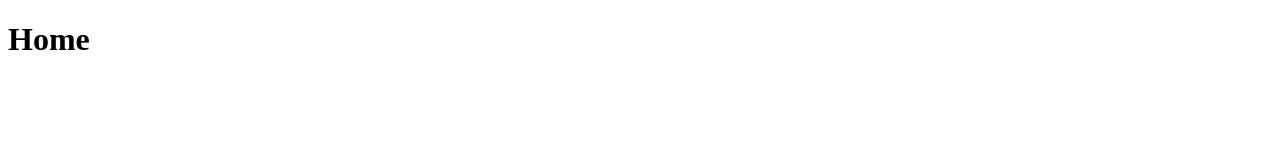
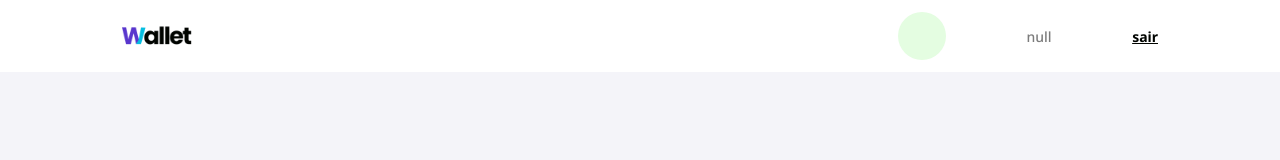
Before and after one commit to carlosartur32/wallet-app-frontend, a plain HTML site: page src/pages/home/index.html in a window 1280 px wide. Drawn offline with Linux system fonts and the light colour scheme.

Commit message:
feat:implement header at home page

```diff
--- a/src/pages/home/index.html
+++ b/src/pages/home/index.html
@@ -2,9 +2,23 @@
 <html>
   <head>
     <title>Wallet App Home</title>
+    <link rel="stylesheet" href="../../../styles.css" />
+    <link rel="stylesheet" href="styles.css" />
     <script src="index.js"></script>
   </head>
-  <div>
-    <h1>Home</h1>
-  </div>
+  <body>
+    <div class="home-content-container">
+      <div class="navbar">
+        <img
+          class="logo-navbar"
+          src="../../../src/img/logo.png"
+          alt="Logo Wallet App"
+        />
+        <div id="navbar-user-container" class="navbar-user-container">
+          <div id="navbar-user-avatar" class="navbar-user-avatar"></div>
+        </div>
+      </div>
+      <h1>Home</h1>
+    </div>
+  </body>
 </html>
--- a/src/pages/home/index.js
+++ b/src/pages/home/index.js
@@ -1,4 +1,29 @@
+const onLoadUserInfo = () => {
+  const email = localStorage.getItem("@WalletApp:userEmail");
+  const name = localStorage.getItem("@WalletApp:userName");
+
+  const navbarUserInfo = document.getElementById("navbar-user-container");
+  const navbarUserAvatar = document.getElementById("navbar-user-avatar");
+
+  // add user email
+  const emailElement = document.createElement("p");
+  const emailText = document.createTextNode(email);
+  emailElement.appendChild(emailText);
+  navbarUserInfo.appendChild(emailElement);
+
+  // add logout link
+  const logoutElement = document.createElement("a");
+  const logoutText = document.createTextNode("sair");
+  logoutElement.appendChild(logoutText);
+  navbarUserInfo.appendChild(logoutElement);
+
+  // add user first letter inside avatar
+  const nameElement = document.createElement("h3");
+  const nameText = document.createTextNode(name.charAt(0));
+  nameElement.appendChild(nameText);
+  navbarUserAvatar.appendChild(nameElement);
+};
+
 window.onload = () => {
-  const email = localStorage.getItem("@WalletApp:userEmail");
-  console.log(email);
+  onLoadUserInfo();
 };
--- /dev/null
+++ b/src/pages/home/styles.css
@@ -0,0 +1,49 @@
+.home-content-container {
+  display: flex;
+  flex-direction: column;
+  align-items: flex-start;
+  justify-content: flex-start;
+  width: 100vw;
+  height: 100vh;
+  background-color: #f4f4f9;
+}
+
+.navbar {
+  display: flex;
+  flex-direction: row;
+  align-items: center;
+  justify-content: space-between;
+  height: 72px;
+  width: 100vw;
+  background-color: #ffffff;
+  position: fixed;
+  top: 0px;
+  left: 0px;
+  right: 0px;
+  padding: 24px 122px;
+  box-sizing: border-box;
+}
+
+.logo-navbar {
+  height: 24px;
+  width: auto;
+}
+
+.navbar-user-container {
+  display: flex;
+  align-items: center;
+  justify-content: space-between;
+  width: 260px;
+  height: 100%;
+  flex-direction: row;
+}
+
+.navbar-user-avatar {
+  display: flex;
+  align-items: center;
+  justify-content: center;
+  height: 48px;
+  width: 48px;
+  border-radius: 24px;
+  background-color: #e4fde1;
+}
```
Also changed, not shown: src/pages/register/index.html (+5 -1 lines).
